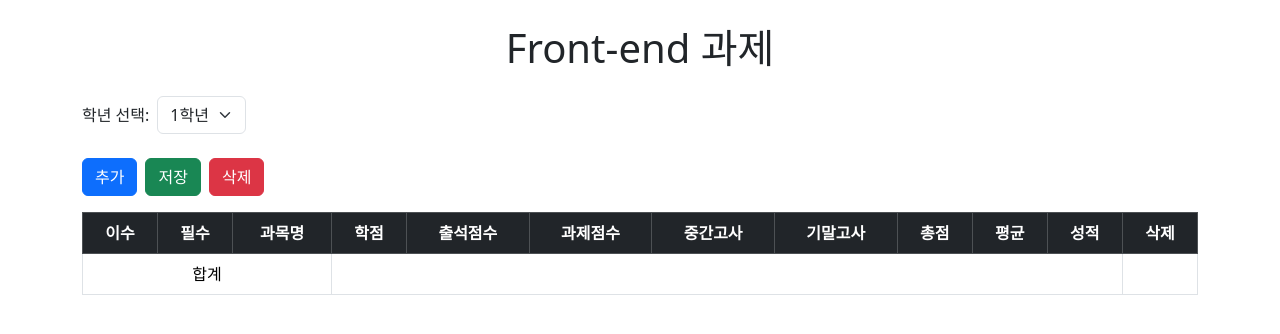
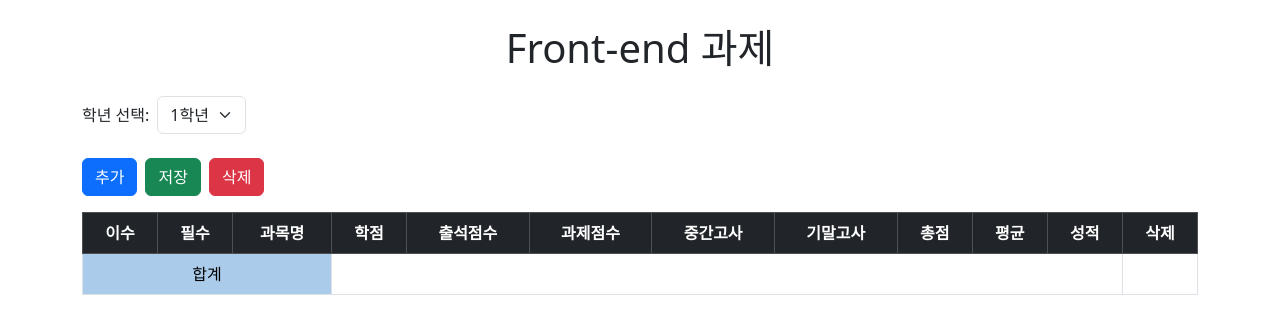
Before and after one commit to zmaeng/MyFirstRepository, a React (Create React App) app: page / in a window 1280 px wide. Shown: the top 334 px of the page. Built offline with nearby package versions, Linux system fonts and the light colour scheme.

Commit message:
디자인 변경

```diff
--- a/src/App.js
+++ b/src/App.js
@@ -275,8 +275,8 @@ function ScoreCalculation() {
               </tr>
             );
           })}
-          <tr style={{ backgroundColor: '#aacbe9' }}> {/* 합계 행 스타일 적용 */}
-            <td colSpan="3" className="text-center">합계</td>
+          <tr> {/* 합계 행 스타일 적용 */}
+            <td colSpan="3" className="text-center" style={{ backgroundColor: '#aacbe9' }}>합계</td>
             {showSummary ? (
               <>
                 <td className="text-center">{totalCredits}</td>
```
